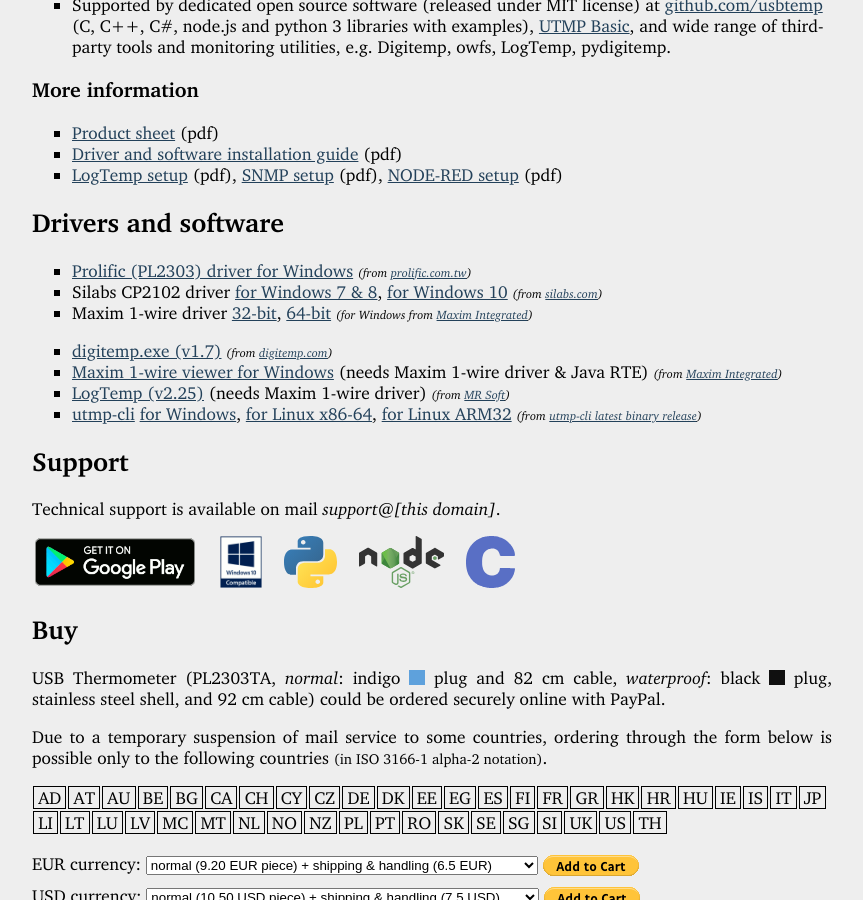
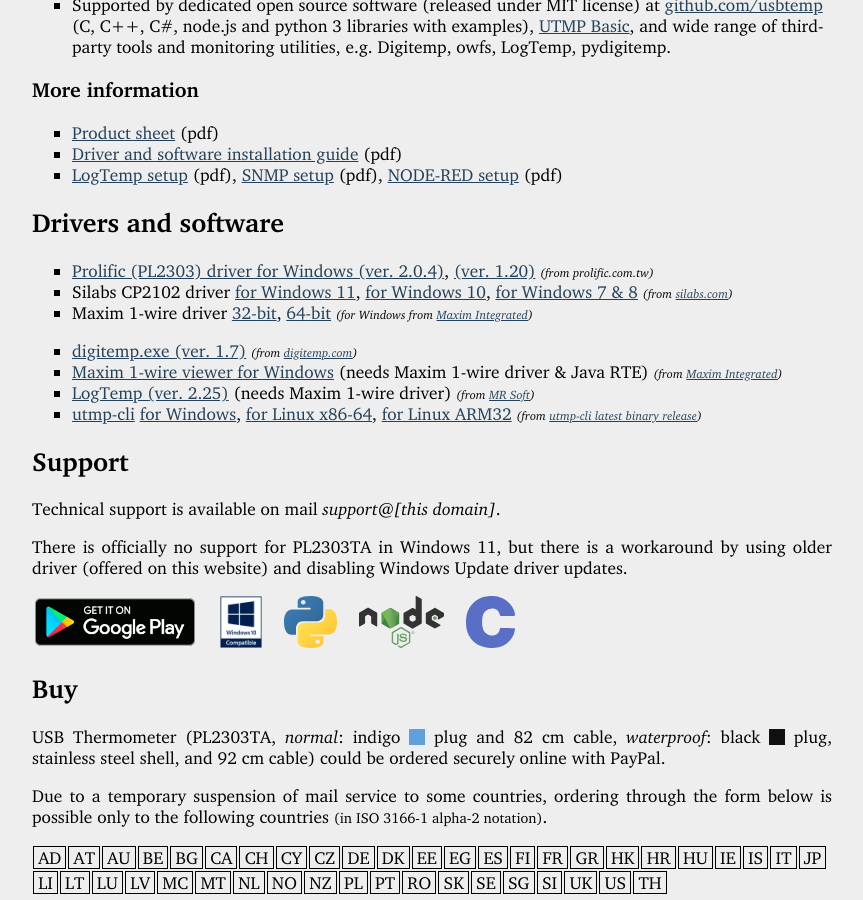
Before and after one commit to perproweb/utmp, a Jekyll site: the page index.html, which Jekyll copies as it is, in a window 1280 px wide and 900 px high, scrolled down 1111 px. Shown: the whole window, without its empty margins (208-1071 px from the left). Built offline with Jekyll 4.4.1, drawn with Linux system fonts in a browser that asks for light colours.

Commit message:
20220522

```diff
--- a/index.html
+++ b/index.html
@@ -153,20 +153,23 @@ These values could be changed on request, e.g. put probe on longer cable, or mak
 
 <h2 id="software">Drivers and software</h2>
 <ul>
-<li><a href="https://fs3.kel.si/drivers/pl2303-v1200.exe">Prolific (PL2303) driver for Windows</a> <i>(from <a href="http://www.prolific.com.tw/US/ShowProduct.aspx?p_id=225&pcid=41" rel="noreferrer nofollow" target="_blank">prolific.com.tw</a>)</i></li>
-<li>Silabs CP2102 driver <a href="https://fs3.kel.si/drivers/cp210x_win7_8_v6-7-6.zip">for Windows 7 &amp; 8</a>, <a href="https://fs3.kel.si/drivers/cp210x_win10_v10-1-7.zip">for Windows 10</a>  <i>(from <a href="https://www.silabs.com/products/development-tools/software/usb-to-uart-bridge-vcp-drivers" rel="noreferrer nofollow" target="_blank">silabs.com</a>)</i></li>
+<li><a href="https://fs3.kel.si/drivers/pl2303-v204.exe">Prolific (PL2303) driver for Windows (ver. 2.0.4)</a>, <a href="https://fs3.kel.si/drivers/pl2303-v1200.exe">(ver. 1.20)</a> <i>(from prolific.com.tw)</i></li>
+<li>Silabs CP2102 driver <a href="https://fs3.kel.si/drivers/cp210x_win11_v11-1-0.zip">for Windows 11</a>, <a href="https://fs3.kel.si/drivers/cp210x_win10_v10-1-7.zip">for Windows 10</a>, <a href="https://fs3.kel.si/drivers/cp210x_win7-8_v6-7-6.zip">for Windows 7 &amp; 8</a> <i>(from <a href="https://www.silabs.com/products/development-tools/software/usb-to-uart-bridge-vcp-drivers" rel="noreferrer nofollow" target="_blank">silabs.com</a>)</i></li>
 <li>Maxim 1-wire driver <a href="https://fs3.kel.si/drivers/1wx86-v405.msi">32-bit</a>, <a href="https://fs3.kel.si/drivers/1wx64-v405.msi">64-bit</a> <i>(for Windows from <a href="https://www.maximintegrated.com/en/products/ibutton-one-wire/one-wire/software-tools/drivers/download-1-wire-ibutton-drivers-for-windows.html" rel="noreferrer nofollow" target="_blank">Maxim Integrated</a>)</i></li>
 </ul>
 <ul>
-<li><a href="https://fs3.kel.si/software/digitemp.exe">digitemp.exe (v1.7)</a> <i>(from <a href="https://digitemp.com/software/windows/index.html" rel="noreferrer nofollow" target="_blank">digitemp.com</a>)</i></li>
+<li><a href="https://fs3.kel.si/software/digitemp.exe">digitemp.exe (ver. 1.7)</a> <i>(from <a href="https://digitemp.com/software/windows/index.html" rel="noreferrer nofollow" target="_blank">digitemp.com</a>)</i></li>
 <li><a href="https://fs3.kel.si/software/onewireviewer.zip">Maxim 1-wire viewer for Windows</a> (needs Maxim 1-wire driver &amp; Java RTE) <i>(from <a href="https://www.maximintegrated.com/en/design/design-tools/applications-software/product-software/ibutton/software/1wire/owv_offline_instructions.html" rel="noreferrer nofollow" target="_blank">Maxim Integrated</a>)</i></li>
-<li><a href="https://fs3.kel.si/software/logtemp-v225.exe">LogTemp (v2.25)</a> (needs Maxim 1-wire driver) <i>(from <a href="https://www.mrsoft.fi/ohj01en.htm" rel="noreferrer nofollow" target="_blank">MR Soft</a>)</i></li>
+<li><a href="https://fs3.kel.si/software/logtemp-v225.exe">LogTemp (ver. 2.25)</a> (needs Maxim 1-wire driver) <i>(from <a href="https://www.mrsoft.fi/ohj01en.htm" rel="noreferrer nofollow" target="_blank">MR Soft</a>)</i></li>
 <li><a href="https://github.com/usbtemp/utmp-cli/">utmp-cli</a> <a href="/cli.exe">for Windows</a>, <a href="/cli">for Linux x86-64</a>, <a href="/cli-arm32">for Linux ARM32</a> <i>(from <a href="https://github.com/usbtemp/utmp-cli/releases/latest" rel="noreferrer nofollow" target="_blank">utmp-cli latest binary release</a>)</i></li>
 </ul>
 
 <h2>Support</h2>
 <p>
 Technical support is available on mail <em>support@[this domain]</em>.
+</p>
+<p>
+There is officially no support for PL2303TA in Windows 11, but there is a workaround by using older driver (offered on this website) and disabling Windows Update driver updates.
 </p>
 <div class="logos">
 <a href="https://play.google.com/store/apps/details?id=si.perpro.android.utmp_basic" rel="noreferrer nofollow" target="_blank"><img src="logos/googleplay.png" alt="Our app is now available on Google Play." /></a>
```
